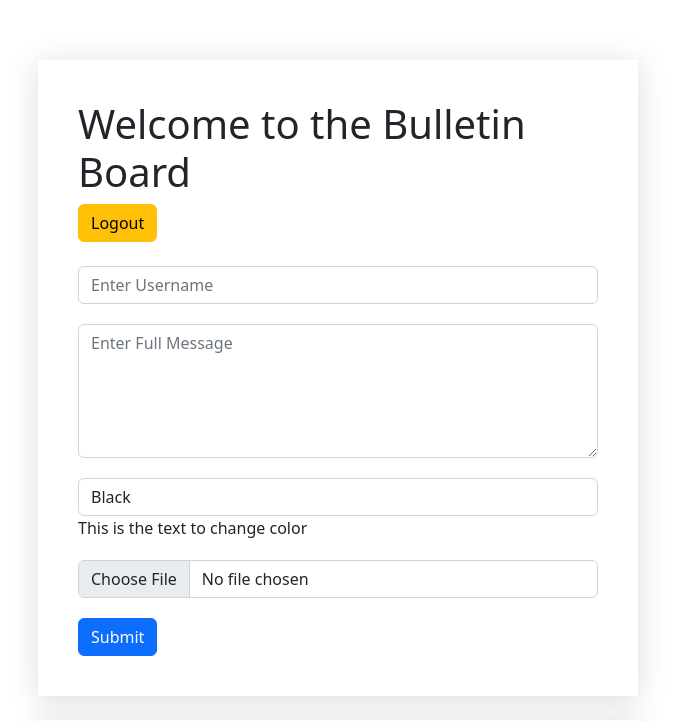
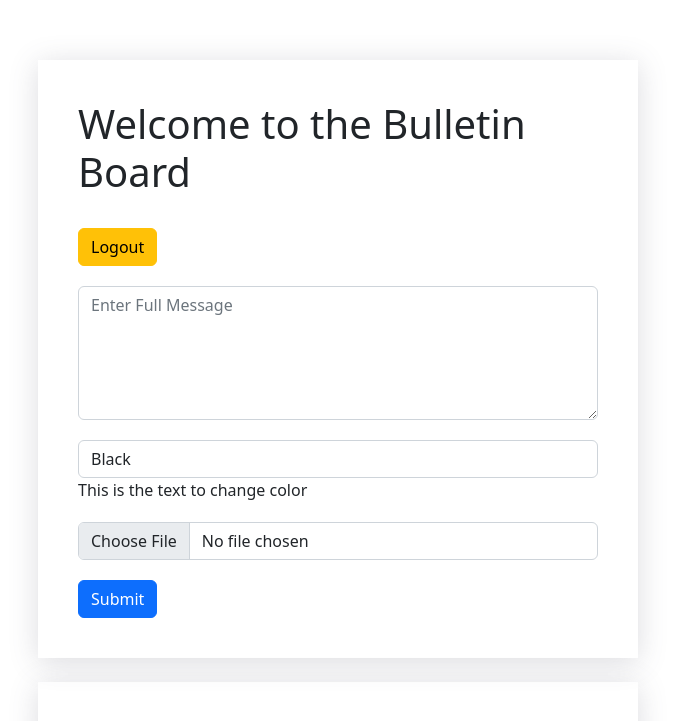
Before and after one commit to lelymonalisa/bulletin_message, a PHP site: page /index.php in a window 1280 px wide. Shown: the top 721 px of the page, without its empty margins (302-977 px from the left). Run offline with PHP 8.4, Linux system fonts and the light colour scheme; a user stored in the database is signed in; data comes from the database, SQL or seed files in the repository.

Commit message:
add login session

```diff
--- a/index.php
+++ b/index.php
@@ -1,9 +1,13 @@
 <?php
 session_start();
-if (!isset($_SESSION["user"])) {
-    header("Location: login.php");
+if (isset($_SESSION["id"])) {
+    $id = $_SESSION["id"];
+    $fullname = $_SESSION["fullname"];
+} else {
+    $id = "";
 }
 ?>
+
 <!DOCTYPE html>
 <html lang="en">
 <head>
@@ -18,7 +22,10 @@ if (!isset($_SESSION["user"])) {
     <div class="container">
     <?php
          if (isset($_POST["submit"])) {
-           $username = $_POST["username"];
+            $fullname = $_POST["fullname"];
+            if(isset($_SESSION["fullname"])){
+              $fullname = $_SESSION["fullname"];
+            }
             $message = $_POST["message"];
             $messagecolor = $_POST["messagecolor"];
             $image = $_FILES['image']['name'];
@@ -33,11 +40,8 @@ if (!isset($_SESSION["user"])) {
             array_push($errors,"File too big");
            }
 
-           if (empty($username) OR empty($message) OR empty($messagecolor)) {
+           if (empty($fullname) OR empty($message) OR empty($messagecolor)) {
             array_push($errors,"Fullname & Message fields cannot be empty");
-           }
-           if (strpos($username, ' ') !== false) {
-            array_push($errors, "Username cannot contain space");
            }
            if (strlen($message)>100) {
             array_push($errors,"Message cannot be 100 charactes");
@@ -48,10 +52,10 @@ if (!isset($_SESSION["user"])) {
                     echo "<div class='alert alert-danger'>$error</div>";
                 }
                }else{
-                $sql = "INSERT INTO message (username, message, messagecolor, image) VALUES (?, ?, ?, ?)";
+                $sql = "INSERT INTO message (fullname, message, messagecolor, image) VALUES (?, ?, ?, ?)";
                 $stmt = mysqli_stmt_init($conn);
                 if (mysqli_stmt_prepare($stmt, $sql)) {
-                    mysqli_stmt_bind_param($stmt, "ssss", $username, $message, $messagecolor, $image);
+                    mysqli_stmt_bind_param($stmt, "ssss", $fullname, $message, $messagecolor, $image);
                     mysqli_stmt_execute($stmt);
                     echo "<div class='alert alert-success'>Message successfully submitted</div>";
                     mysqli_stmt_close($stmt);
@@ -64,11 +68,21 @@ if (!isset($_SESSION["user"])) {
         }
         ?>
         <h1>Welcome to the Bulletin Board</h1>
+            <?PHP if(isset($_SESSION["user"])) : ?>
+                <div class="form-group"><br>
                 <a href="logout.php" class="btn btn-warning">Logout</a>
+                </div>
+            <?PHP else : ?>
+                <div class="form-group"><br>
+                <a href="login.php" class="btn btn-warning">login</a>
+                </div>
+            <?PHP endif; ?>
         <form action="index.php" method="post" enctype="multipart/form-data">
+             <?PHP if(!isset($_SESSION["user"])) : ?>
                 <div class="form-group"><br>
-                <input type="text" class="form-control" name="username" placeholder="Enter Username">
+                <input type="text" class="form-control" name="fullname" placeholder="Enter Fullname">
             </div>
+            <?PHP endif; ?>
             <div class="form-group">
                 <textarea cols="20" rows="5" class="form-control" name="message" placeholder="Enter Full Message"></textarea>
             </div>
```
Lines whose indentation alone changed are shown as unchanged.
